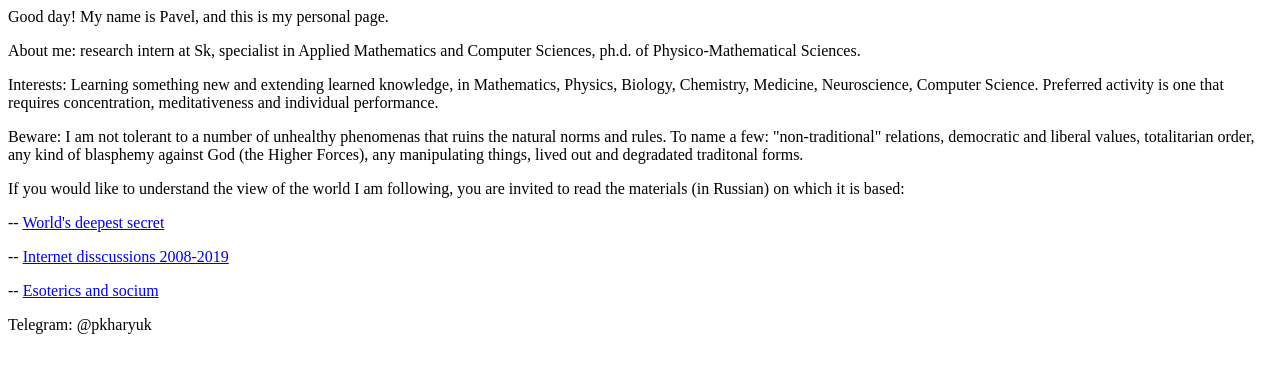
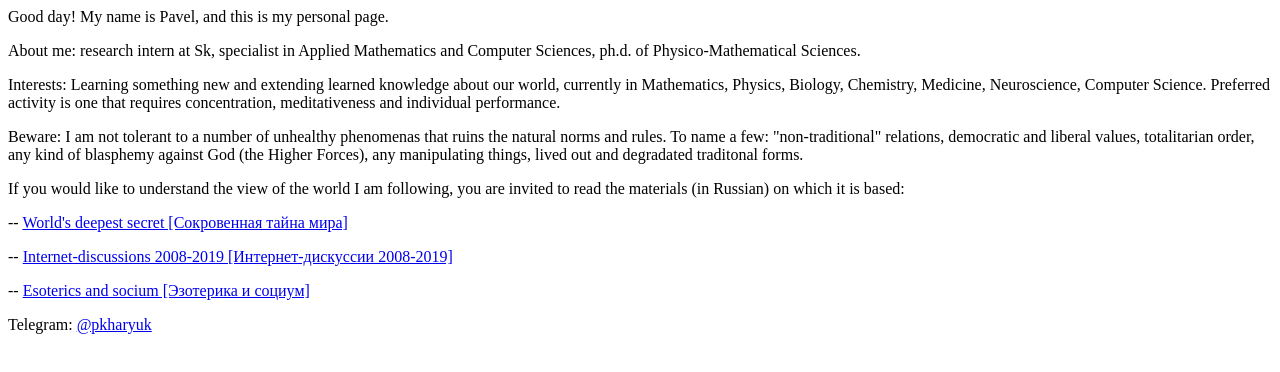
Before and after one commit to pkharyuk/pkharyuk.github.io, a plain HTML site: page index.html in a window 1280 px wide. Drawn offline with Linux system fonts and the light colour scheme.

Commit message:
Update index.html

```diff
--- a/index.html
+++ b/index.html
@@ -2,18 +2,18 @@
 <p></p>
 <p>About me: research intern at Sk, specialist in Applied Mathematics and Computer Sciences, ph.d. of Physico-Mathematical Sciences.</p>
 <p></p>
-<p>Interests: Learning something new and extending learned knowledge, in Mathematics, Physics,
+<p>Interests: Learning something new and extending learned knowledge about our world, currently in Mathematics, Physics,
 Biology, Chemistry, Medicine, Neuroscience, Computer Science. Preferred activity is
 one that requires concentration, meditativeness and individual performance.</p>
 <p></p>
 <p>Beware: I am not tolerant to a number of unhealthy phenomenas that ruins the natural norms and rules. To name a few: "non-traditional" relations, democratic and liberal values, totalitarian order, any kind of blasphemy against God (the Higher Forces), any manipulating things, lived out and degradated traditonal forms.</p>
 <p></p>
 <p>If you would like to understand the view of the world I am following, you are invited to read the materials (in Russian) on which it is based:</p>
-<p>-- <a href="https://www.liveinternet.ru/users/olfedorov/post155815578">World's deepest secret</a></p>
-<p>-- <a href="https://t.me/Rus_sacral_Chat/1238">Internet disscussions 2008-2019</a></p>
-<p>-- <a href="https://www.liveinternet.ru/users/olfedorov/post486828067">Esoterics and socium</a></p>
+<p>-- <a href="https://www.liveinternet.ru/users/olfedorov/post155815578">World's deepest secret [Сокровенная тайна мира]</a></p>
+<p>-- <a href="https://t.me/Rus_sacral_Chat/1238">Internet-discussions 2008-2019 [Интернет-дискуссии 2008-2019]</a></p>
+<p>-- <a href="https://www.liveinternet.ru/users/olfedorov/post486828067">Esoterics and socium [Эзотерика и социум]</a></p>
 <p></p>
-<p>Telegram: @pkharyuk</p>
+<p>Telegram: <a href="https://t.me/pkharyuk">@pkharyuk</a></p>
 <!--
 [rus] Добрый день! Меня зовут Павел, и это моя личная страница.
 [eng] Good day! My name is Pavel, and this is my personal page.
```
